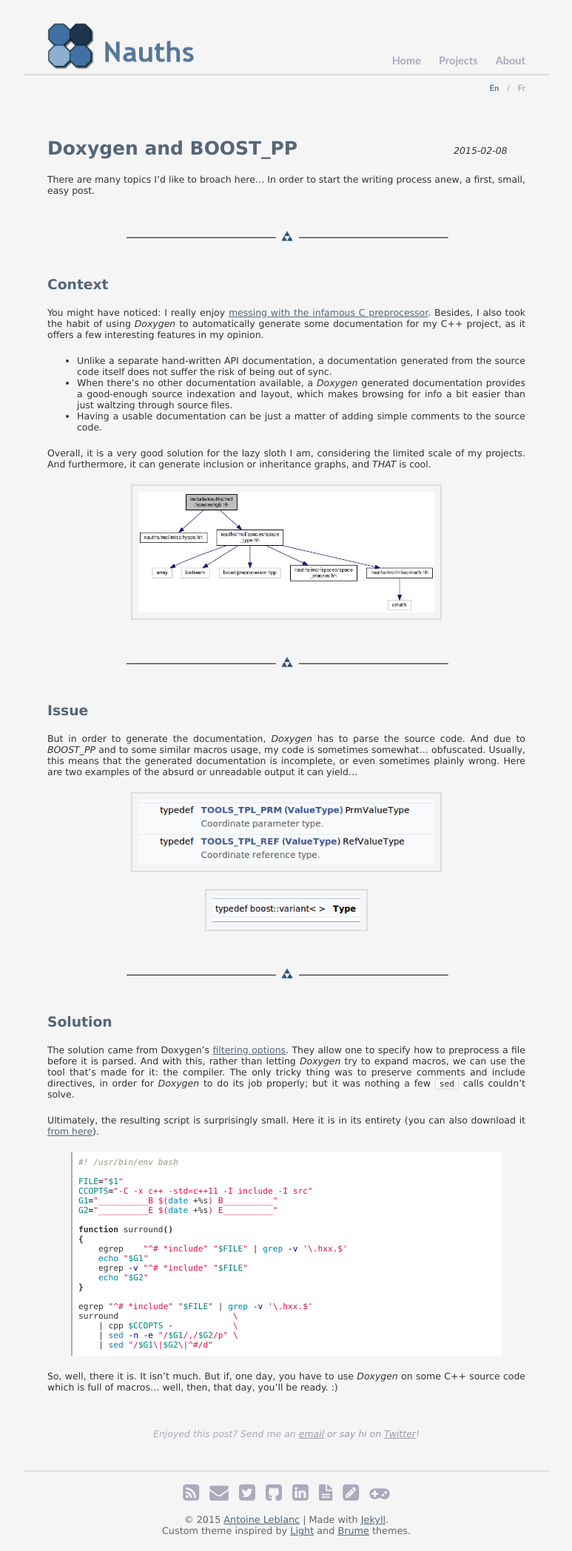
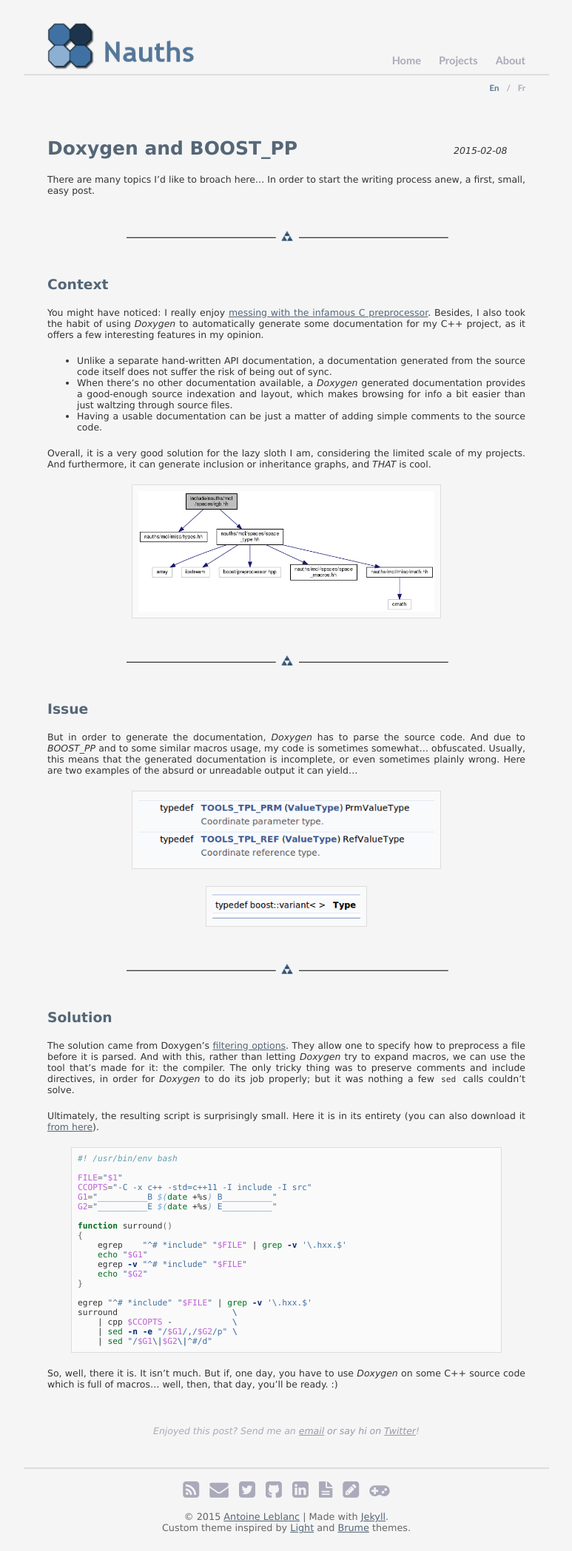
Before and after one commit to nicuveo/nauths.fr, a Jekyll site: the page built from en/_posts/2015-02-08-doxygen-pp.md, in a window 1280 px wide. Shown: the whole page at 74% size, without its empty margins (253-1026 px from the left). Built offline with Jekyll 4.4.1, drawn with Linux system fonts in a browser that asks for light colours.

Commit message:
CSS update.

```diff
--- a/css/default.css
+++ b/css/default.css
@@ -46,9 +46,15 @@
 
 blockquote
 {
-    padding:0 30px;
+    padding:16px;
     border-left:2px solid #cfcfcf;
-    margin-left: 32px;
+    margin: 0 48px 20px 48px;
+    background-color: #fafafa;
+}
+
+blockquote p
+{
+    margin: 0;
 }
 
 ol,ul
@@ -73,14 +79,14 @@
 code
 {
     font-family:Consolas,"Liberation Mono",Courier,monospace;
-    font-size:.7rem;
+    font-size: .7rem;
 }
 
-p code
+p code, li code
 {
-    padding:0 5px;
-    border:1px solid #ddd;
-    background-color:#f8f8f8;
+    padding:0 2px;
+    background-color:#fafafa;
+    border:1px solid #f0f0f0;
     border-radius:3px;
     -moz-border-radius:3px;
 }
@@ -211,7 +217,8 @@
 
 #disclaimer
 {
-    border: 2px solid #DDD;
+    border: 1px solid #DDD;
+    background-color: #fafafa;
 }
 
 .post-date
@@ -243,7 +250,8 @@
 .content-img-thumb
 {
     padding: 8px;
-    border: 2px solid #DDD;
+    border: 1px solid #DDD;
+    background-color: #fafafa;
 }
 
 .content-img-thumb:hover
--- a/css/syntax.css
+++ b/css/syntax.css
@@ -1,68 +1,70 @@
 .highlight
 {
-    background: #ffffff;
+    background: #fafafa;
     margin-left: 32px;
     margin-right: 32px;
     padding: 8px;
-    border-left: 2px solid #AAB;
+    border: 1px solid #DDD;
 }
-
-.highlight .c { color: #999988; font-style: italic } /* Comment */
-.highlight .err { color: #a61717; background-color: #e3d2d2 } /* Error */
-.highlight .k { font-weight: bold } /* Keyword */
-.highlight .o { font-weight: bold } /* Operator */
-.highlight .cm { color: #999988; font-style: italic } /* Comment.Multiline */
-.highlight .cp { color: #999999; font-weight: bold } /* Comment.Preproc */
-.highlight .c1 { color: #999988; font-style: italic } /* Comment.Single */
-.highlight .cs { color: #999999; font-weight: bold; font-style: italic } /* Comment.Special */
-.highlight .gd { color: #000000; background-color: #ffdddd } /* Generic.Deleted */
-.highlight .gd .x { color: #000000; background-color: #ffaaaa } /* Generic.Deleted.Specific */
+.highlight .hll { background-color: #ffffcc }
+.highlight .c { color: #60a0b0; font-style: italic } /* Comment */
+.highlight .err { border: 1px solid #FF0000 } /* Error */
+.highlight .k { color: #007020; font-weight: bold } /* Keyword */
+.highlight .o { color: #666666 } /* Operator */
+.highlight .cm { color: #60a0b0; font-style: italic } /* Comment.Multiline */
+.highlight .cp { color: #007020 } /* Comment.Preproc */
+.highlight .c1 { color: #60a0b0; font-style: italic } /* Comment.Single */
+.highlight .cs { color: #60a0b0; background-color: #fff0f0 } /* Comment.Special */
+.highlight .gd { color: #A00000 } /* Generic.Deleted */
 .highlight .ge { font-style: italic } /* Generic.Emph */
-.highlight .gr { color: #aa0000 } /* Generic.Error */
-.highlight .gh { color: #999999 } /* Generic.Heading */
-.highlight .gi { color: #000000; background-color: #ddffdd } /* Generic.Inserted */
-.highlight .gi .x { color: #000000; background-color: #aaffaa } /* Generic.Inserted.Specific */
+.highlight .gr { color: #FF0000 } /* Generic.Error */
+.highlight .gh { color: #000080; font-weight: bold } /* Generic.Heading */
+.highlight .gi { color: #00A000 } /* Generic.Inserted */
 .highlight .go { color: #888888 } /* Generic.Output */
-.highlight .gp { color: #555555 } /* Generic.Prompt */
+.highlight .gp { color: #c65d09; font-weight: bold } /* Generic.Prompt */
 .highlight .gs { font-weight: bold } /* Generic.Strong */
-.highlight .gu { color: #aaaaaa } /* Generic.Subheading */
-.highlight .gt { color: #aa0000 } /* Generic.Traceback */
-.highlight .kc { font-weight: bold } /* Keyword.Constant */
-.highlight .kd { font-weight: bold } /* Keyword.Declaration */
-.highlight .kp { font-weight: bold } /* Keyword.Pseudo */
-.highlight .kr { font-weight: bold } /* Keyword.Reserved */
-.highlight .kt { color: #445588; font-weight: bold } /* Keyword.Type */
-.highlight .m { color: #009999 } /* Literal.Number */
-.highlight .s { color: #d14 } /* Literal.String */
-.highlight .na { color: #008080 } /* Name.Attribute */
-.highlight .nb { color: #0086B3 } /* Name.Builtin */
-.highlight .nc { color: #445588; font-weight: bold } /* Name.Class */
-.highlight .no { color: #008080 } /* Name.Constant */
-.highlight .ni { color: #800080 } /* Name.Entity */
-.highlight .ne { color: #990000; font-weight: bold } /* Name.Exception */
-.highlight .nf { color: #990000; font-weight: bold } /* Name.Function */
-.highlight .nn { color: #555555 } /* Name.Namespace */
-.highlight .nt { color: #000080 } /* Name.Tag */
-.highlight .nv { color: #008080 } /* Name.Variable */
-.highlight .ow { font-weight: bold } /* Operator.Word */
+.highlight .gu { color: #800080; font-weight: bold } /* Generic.Subheading */
+.highlight .gt { color: #0044DD } /* Generic.Traceback */
+.highlight .kc { color: #007020; font-weight: bold } /* Keyword.Constant */
+.highlight .kd { color: #007020; font-weight: bold } /* Keyword.Declaration */
+.highlight .kn { color: #007020; font-weight: bold } /* Keyword.Namespace */
+.highlight .kp { color: #007020 } /* Keyword.Pseudo */
+.highlight .kr { color: #007020; font-weight: bold } /* Keyword.Reserved */
+.highlight .kt { color: #902000 } /* Keyword.Type */
+.highlight .m { color: #40a070 } /* Literal.Number */
+.highlight .s { color: #4070a0 } /* Literal.String */
+.highlight .na { color: #4070a0 } /* Name.Attribute */
+.highlight .nb { color: #007020 } /* Name.Builtin */
+.highlight .nc { color: #0e84b5; font-weight: bold } /* Name.Class */
+.highlight .no { color: #60add5 } /* Name.Constant */
+.highlight .nd { color: #555555; font-weight: bold } /* Name.Decorator */
+.highlight .ni { color: #d55537; font-weight: bold } /* Name.Entity */
+.highlight .ne { color: #007020 } /* Name.Exception */
+.highlight .nf { color: #06287e } /* Name.Function */
+.highlight .nl { color: #002070; font-weight: bold } /* Name.Label */
+.highlight .nn { color: #0e84b5; font-weight: bold } /* Name.Namespace */
+.highlight .nt { color: #062873; font-weight: bold } /* Name.Tag */
+.highlight .nv { color: #bb60d5 } /* Name.Variable */
+.highlight .ow { color: #007020; font-weight: bold } /* Operator.Word */
 .highlight .w { color: #bbbbbb } /* Text.Whitespace */
-.highlight .mf { color: #009999 } /* Literal.Number.Float */
-.highlight .mh { color: #009999 } /* Literal.Number.Hex */
-.highlight .mi { color: #009999 } /* Literal.Number.Integer */
-.highlight .mo { color: #009999 } /* Literal.Number.Oct */
-.highlight .sb { color: #d14 } /* Literal.String.Backtick */
-.highlight .sc { color: #d14 } /* Literal.String.Char */
-.highlight .sd { color: #d14 } /* Literal.String.Doc */
-.highlight .s2 { color: #d14 } /* Literal.String.Double */
-.highlight .se { color: #d14 } /* Literal.String.Escape */
-.highlight .sh { color: #d14 } /* Literal.String.Heredoc */
-.highlight .si { color: #d14 } /* Literal.String.Interpol */
-.highlight .sx { color: #d14 } /* Literal.String.Other */
-.highlight .sr { color: #009926 } /* Literal.String.Regex */
-.highlight .s1 { color: #d14 } /* Literal.String.Single */
-.highlight .ss { color: #990073 } /* Literal.String.Symbol */
-.highlight .bp { color: #999999 } /* Name.Builtin.Pseudo */
-.highlight .vc { color: #008080 } /* Name.Variable.Class */
-.highlight .vg { color: #008080 } /* Name.Variable.Global */
-.highlight .vi { color: #008080 } /* Name.Variable.Instance */
-.highlight .il { color: #009999 } /* Literal.Number.Integer.Long */
+.highlight .mb { color: #40a070 } /* Literal.Number.Bin */
+.highlight .mf { color: #40a070 } /* Literal.Number.Float */
+.highlight .mh { color: #40a070 } /* Literal.Number.Hex */
+.highlight .mi { color: #40a070 } /* Literal.Number.Integer */
+.highlight .mo { color: #40a070 } /* Literal.Number.Oct */
+.highlight .sb { color: #4070a0 } /* Literal.String.Backtick */
+.highlight .sc { color: #4070a0 } /* Literal.String.Char */
+.highlight .sd { color: #4070a0; font-style: italic } /* Literal.String.Doc */
+.highlight .s2 { color: #4070a0 } /* Literal.String.Double */
+.highlight .se { color: #4070a0; font-weight: bold } /* Literal.String.Escape */
+.highlight .sh { color: #4070a0 } /* Literal.String.Heredoc */
+.highlight .si { color: #70a0d0; font-style: italic } /* Literal.String.Interpol */
+.highlight .sx { color: #c65d09 } /* Literal.String.Other */
+.highlight .sr { color: #235388 } /* Literal.String.Regex */
+.highlight .s1 { color: #4070a0 } /* Literal.String.Single */
+.highlight .ss { color: #517918 } /* Literal.String.Symbol */
+.highlight .bp { color: #007020 } /* Name.Builtin.Pseudo */
+.highlight .vc { color: #bb60d5 } /* Name.Variable.Class */
+.highlight .vg { color: #bb60d5 } /* Name.Variable.Global */
+.highlight .vi { color: #bb60d5 } /* Name.Variable.Instance */
+.highlight .il { color: #40a070 } /* Literal.Number.Integer.Long */
```
